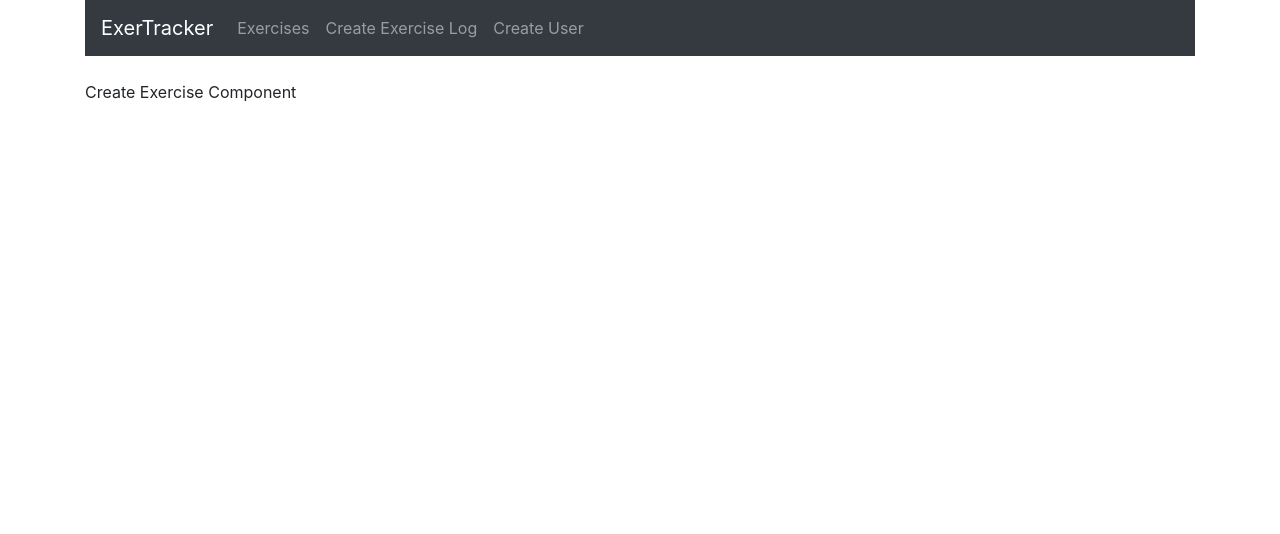
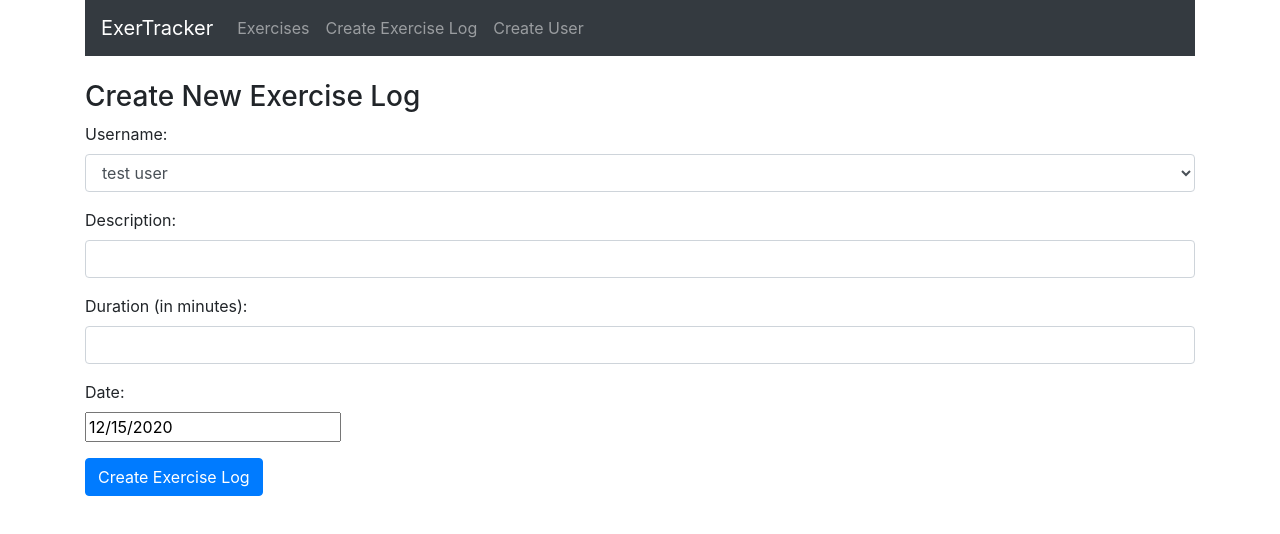
Before and after one commit to BasilExpeditions/eTracker-MERN, a React (Create React App) app: page /create in a window 1280 px wide. Shown: the top 534 px of the page. Built offline with nearby package versions, Linux system fonts and the light colour scheme.

Commit message:
Added added a form with bootstrap styling with dummy datapoints + added datepicker package

```diff
--- a/package.json
+++ b/package.json
@@ -8,6 +8,7 @@
     "@testing-library/user-event": "^12.1.10",
     "bootstrap": "^4.5.3",
     "react": "^17.0.1",
+    "react-datepicker": "^3.3.0",
     "react-dom": "^17.0.1",
     "react-router-dom": "^5.2.0",
     "react-scripts": "4.0.1",
--- a/src/components/CreateExercise.js
+++ b/src/components/CreateExercise.js
@@ -1,4 +1,6 @@
 import React, { Component } from "react";
+import DatePicker from "react-datepicker";
+import "react-datepicker/dist/react-datepicker.css";
 
 class CreateExercise extends Component {
   constructor(props) {
@@ -17,6 +19,13 @@ class CreateExercise extends Component {
       date: new Date(),
       users: [],
     };
+  }
+
+  componentDidMount() {
+    this.setState({
+      users: ["test user"],
+      username: "test user",
+    });
   }
 
   onChangeUsername(e) {
@@ -59,7 +68,67 @@ class CreateExercise extends Component {
   }
 
   render() {
-    return <div>Create Exercise Component</div>;
+    return (
+      <div>
+        <h3>Create New Exercise Log</h3>
+        <form onSubmit={this.onSubmit}>
+          <div className="form-group">
+            <label>Username:</label>
+            <select
+              ref="userInput"
+              required
+              className="form-control"
+              value={this.state.username}
+              onChange={this.onChangeUsername}
+            >
+              {this.state.users.map((user) => {
+                return (
+                  <option key={user} value={user}>
+                    {user}
+                  </option>
+                );
+              })}
+            </select>
+          </div>
+          <div className="form-group">
+            <label>Description: </label>
+            <input
+              type="text"
+              required
+              className="form-control"
+              value={this.state.description}
+              onChange={this.onChangeDescription}
+            />
+          </div>
+          <div className="form-group">
+            <label>Duration (in minutes): </label>
+            <input
+              type="text"
+              className="form-control"
+              value={this.state.duration}
+              onChange={this.onChangeDuration}
+            />
+          </div>
+          <div className="form-group">
+            <label>Date: </label>
+            <div>
+              <DatePicker
+                selected={this.state.date}
+                onChange={this.onChangeDate}
+              />
+            </div>
+          </div>
+
+          <div className="form-group">
+            <input
+              type="submit"
+              value="Create Exercise Log"
+              className="btn btn-primary"
+            />
+          </div>
+        </form>
+      </div>
+    );
   }
 }
 
```
Also changed, not shown: 1 other file (tests, documents, lock files or other folders).
